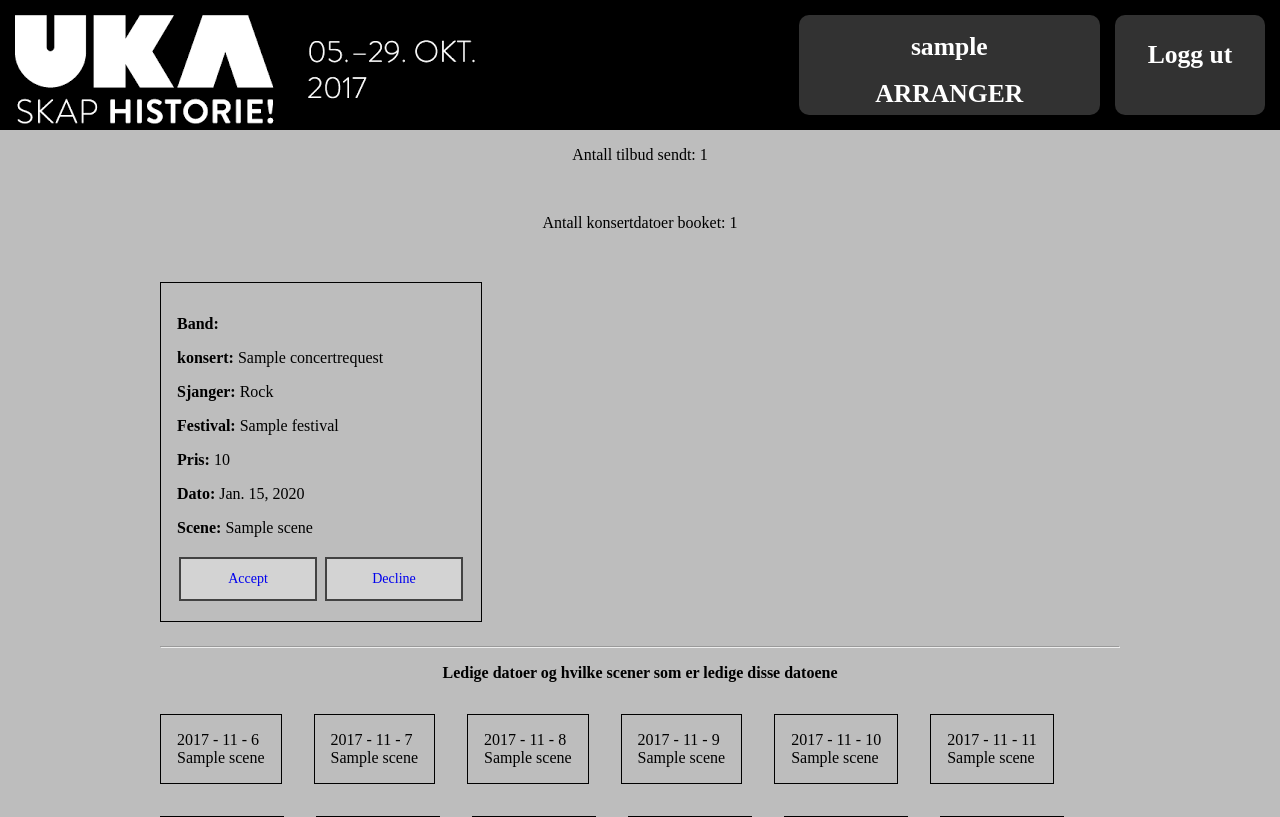
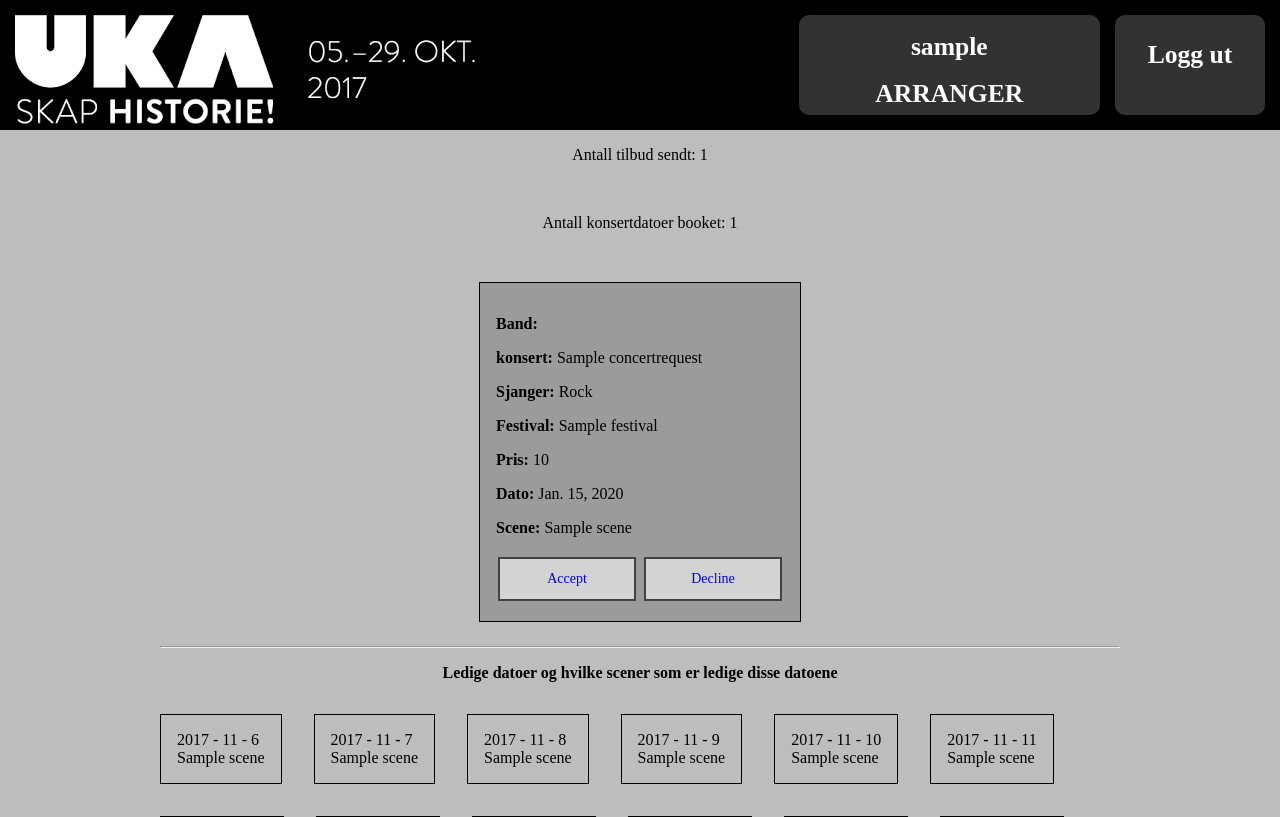
Before and after one commit to Mikkel94/IT1901-prosjekt, a Django app: page /festivalapp/booking_requests/ in a window 1280 px wide. Shown: the top 817 px of the page. Run offline with Django 3.2, Linux system fonts and the light colour scheme; a user stored in the database is signed in; tables that the repository leaves empty hold one stand-in row (values such as "Sample post"); parts of the project's set-up code (start-up, migrations or seed data) failed here and were passed over; some libraries are stand-ins or nearby versions.

Commit message:
small fix in booking_requests, forgot because of changes in css last commit

```diff
--- a/festival/templates/festivalapp/booking_requests.html
+++ b/festival/templates/festivalapp/booking_requests.html
@@ -6,10 +6,11 @@
     <p>Antall konsertdatoer booket: {{ concerts_isbooked | length }}</p>
     <br>
 
+<div class="row card-container">
 
     {% for concert in concerts %}
-        <div class="row">
-            <li class="card">
+        <div class="">
+            <li class="card gray-card">
                 <p><strong>Band:</strong> {{ concert.band }}</p>
                 <p><strong>konsert:</strong> {{ concert.name }}</p>
                 <p><strong>Sjanger: </strong>{{ concert.genre }}</p>
@@ -24,6 +25,8 @@
             </li>
         </div>
     {% endfor %}
+</div>
+
     <hr>
 <p><strong>Ledige datoer og hvilke scener som er ledige disse datoene</strong></p>
     <div class="">
```
